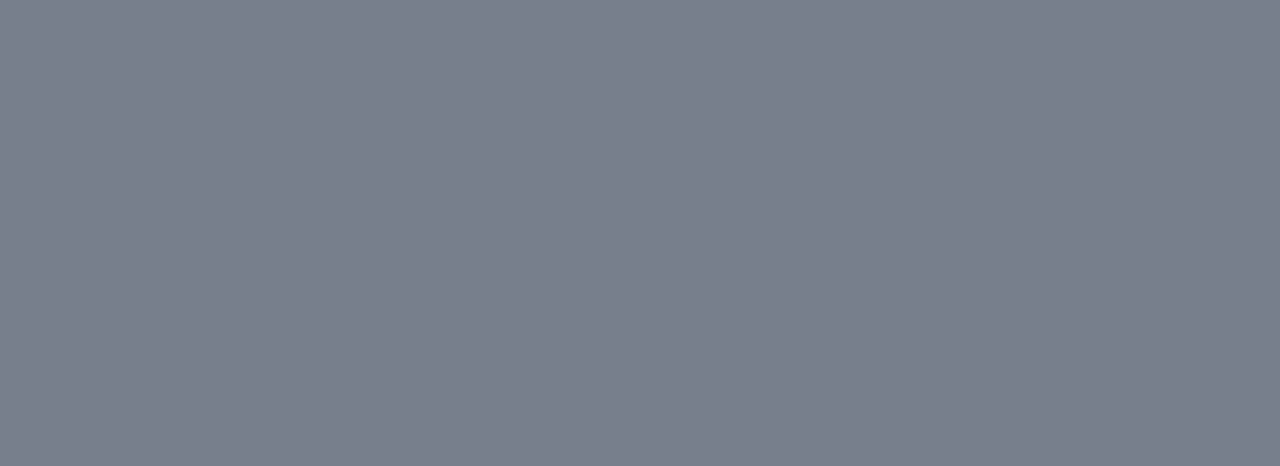
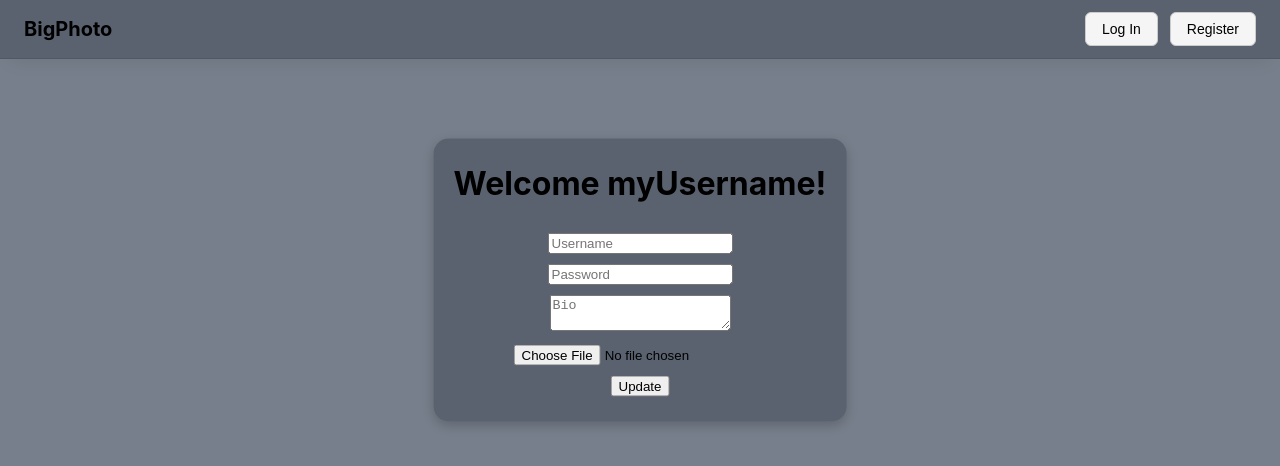
Before and after one commit to AhlinGregor/bigphotoFront, a React (Create React App) app: page /profile in a window 1280 px wide. Before the commit this address had no page. Shown: the top 466 px of the page. Built offline with nearby package versions, Linux system fonts and the light colour scheme.

Commit message:
Added a my profile page but have not tested it with backend yet

```diff
--- a/src/App.css
+++ b/src/App.css
@@ -118,3 +118,19 @@ body {
     width: 100vw;     /* Full width on smaller screens */
   }
 }
+
+.profile {
+  background-color: rgba(63, 71, 84, 0.50);
+  border-radius: 15px;
+  position: absolute;
+  top: 35%;
+  left: 50%;
+  transform: translate(-50%, -50%);
+  text-align: center;
+  padding: 20px;
+  box-shadow: 0 4px 12px rgba(0, 0, 0, 0.2);
+}
+
+.profile > * {
+  margin: 5px 0;
+}
--- a/src/AppRoutes.js
+++ b/src/AppRoutes.js
@@ -10,6 +10,7 @@ import Feed from './components/feed';
 import CreatePost from './components/createPost';
 import FeedWrapper from './components/FeedWrapper';
 import Layout from './components/Layout';
+import Profile from './components/profile';
 
 export class AppRoutes extends Component {
   render() {
@@ -21,6 +22,7 @@ export class AppRoutes extends Component {
             <Route path='success/:id' element={<FeedWrapper />} />
             <Route path='login' element={<Login />} />
             <Route path='register' element={<Register />} />
+            <Route path='profile' element={<Profile />} />
             <Route path='/createPost' element={<CreatePost />} />
           </Route>
         </Routes>
--- a/src/components/feed.js
+++ b/src/components/feed.js
@@ -22,7 +22,7 @@ class Feed extends React.Component {
   // }
 
     render() {
-      const { currentUser, navigate } = this.props;
+      //const { currentUser, navigate } = this.props;
       return (
         <>
           <div style={{ display: 'flex', flexDirection: 'column', alignItems: 'center', width: '100%' }}>
--- a/src/components/login.js
+++ b/src/components/login.js
@@ -13,7 +13,7 @@ function Login(props) {
     password: '',
   }
   const [state, setState] = useState(initialState);
-  const [currentUser, setCurrentUser] = useState(null);
+  //const [currentUser, setCurrentUser] = useState(null);
   const navigate = useNavigate();
 
 
@@ -69,7 +69,7 @@ function Login(props) {
 
         <input onChange={({target: {value: inputPassword}}) => {
           setState(prevState => ({...prevState, password: inputPassword}))
-        }} type='text' placeholder='Password' />
+        }} type='password' placeholder='Password' />
         <br/>
 
 
--- /dev/null
+++ b/src/components/profile.js
@@ -0,0 +1,126 @@
+import {useState, useEffect} from 'react';
+// import axios from 'axios';
+import api from '../services/api';
+import {useNavigate} from 'react-router';
+
+function Profile(props) {
+
+  const initialState = {
+    username: '',
+    password: '',
+    bio: '',
+  }
+
+  const [state, setState] = useState(initialState);
+  const [selectedImage, setSelectedImage] = useState(null);
+  const [selectedImageFile, setSelectedImageFile] = useState(null);
+  const navigate = useNavigate();
+
+  useEffect(() => {
+    const storedUser = JSON.parse(localStorage.getItem('currentUser'));
+    if (storedUser) {
+      setState(prev => ({
+        ...prev,
+        username: storedUser.username || '',
+        bio: storedUser.bio || '',
+        // password usually not stored in localStorage for security reasons
+      }));
+    }
+  }, []);
+
+  // const onTextChange = (event) => {
+  //   const {target: {value: inputText}} = event;
+  //   setState(prevState => ({...prevState, text: inputText}))
+  // }
+
+  const handleFileChange = (event) => {
+    const file = event.target.files[0];
+    if (file) {
+      setSelectedImageFile(file);
+      setSelectedImage(URL.createObjectURL(file));
+    }
+  }
+
+
+
+  const clickUpdate = async () => {
+    console.log("Button clicked");
+    // axios.defaults.baseURL = 'http://88.200.63.148:9002';
+    try {
+      const formData = new FormData();
+      formData.append('username', state.username);
+      formData.append('password', state.password);
+      formData.append('bio', state.bio);
+      formData.append('file', selectedImageFile);
+
+      const config = {
+        headers: {
+          'Content-Type': 'multipart/form-data',
+        },
+      }
+
+      const res = await api.post('/users/newUser', formData, config);
+      // .then(res => {
+      //   console.log('response: ', res)
+      // })
+      // .catch(err => console.err('err: ', err));
+      console.log('record id: ', res.data);
+
+      const loginRes = await api.post('/users/login', {
+        username: state.username,
+        password: state.password,
+      });
+
+      const user = loginRes.data.user;
+      localStorage.setItem("currentUser", JSON.stringify(user));
+      navigate(`/success/${user.id}`);
+      window.location.reload();
+
+    }
+    catch(error) {
+      console.error('error: ', error);
+    }
+  }
+
+
+  const someVar = 'myUsername';
+  return(
+    <div className='profile-container'>
+      <div className='profile'>
+        <h1>Welcome {someVar}!</h1>
+        <br/>
+        <input onChange={({target: {value: username}}) => {
+          setState(prevState => ({...prevState, username: username}))
+        }} type='text' placeholder='Username' value={state.username} readOnly />
+        <br></br>
+
+        <input onChange={({target: {value: password}}) => {
+          setState(prevState => ({...prevState, password: password}))
+        }} type='password' placeholder='Password' value={state.password} />
+        <br></br>
+
+        {/* <input onChange={({target: {value: bio}}) => {
+          setState(prevState => ({...prevState, bio: bio}))
+        }} type='text' placeholder='Bio' value={state.bio} /> */}
+        <textarea onChange={({target: {value: bio}}) => {
+          setState(prevState => ({...prevState, bio: bio}))
+        }} placeholder='Bio' value={state.bio} />
+        <br></br>
+
+        <input type="file" accept="image/*" onChange={handleFileChange} />
+
+        {selectedImage && (
+          <div>
+            <p>Preview:</p>
+            <img src={selectedImage} alt="Preview" width={200} />
+          </div>
+        )}
+        <br></br>
+
+        <button onClick={() => clickUpdate()}>Update</button>
+      </div>
+    </div>
+  );
+}
+
+export default Profile;
--- a/src/components/register.js
+++ b/src/components/register.js
@@ -86,7 +86,7 @@ function Register(props) {
 
         <input onChange={({target: {value: password}}) => {
           setState(prevState => ({...prevState, password: password}))
-        }} type='text' placeholder='Password' value={state.password} />
+        }} type='password' placeholder='Password' value={state.password} />
         <br></br>
 
         {/* <input onChange={({target: {value: bio}}) => {
```
